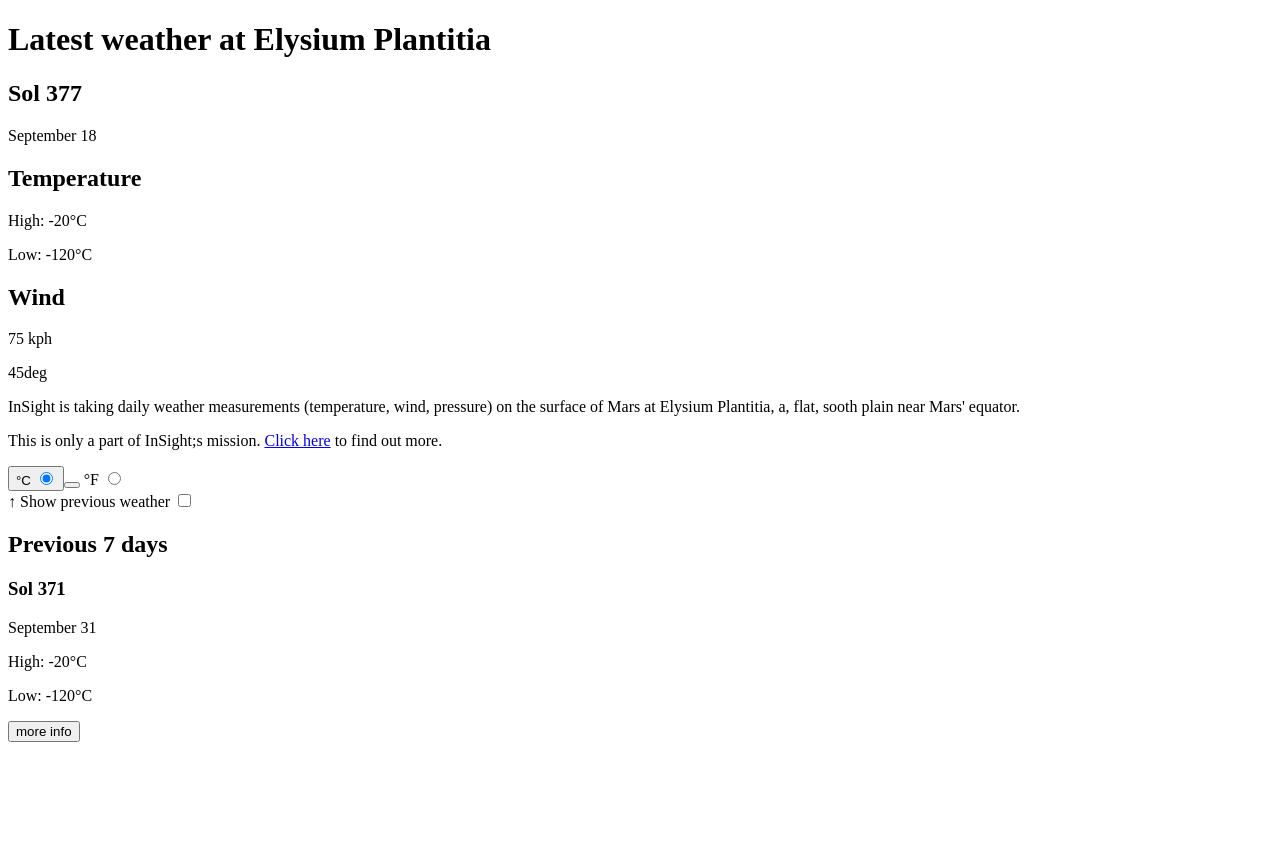
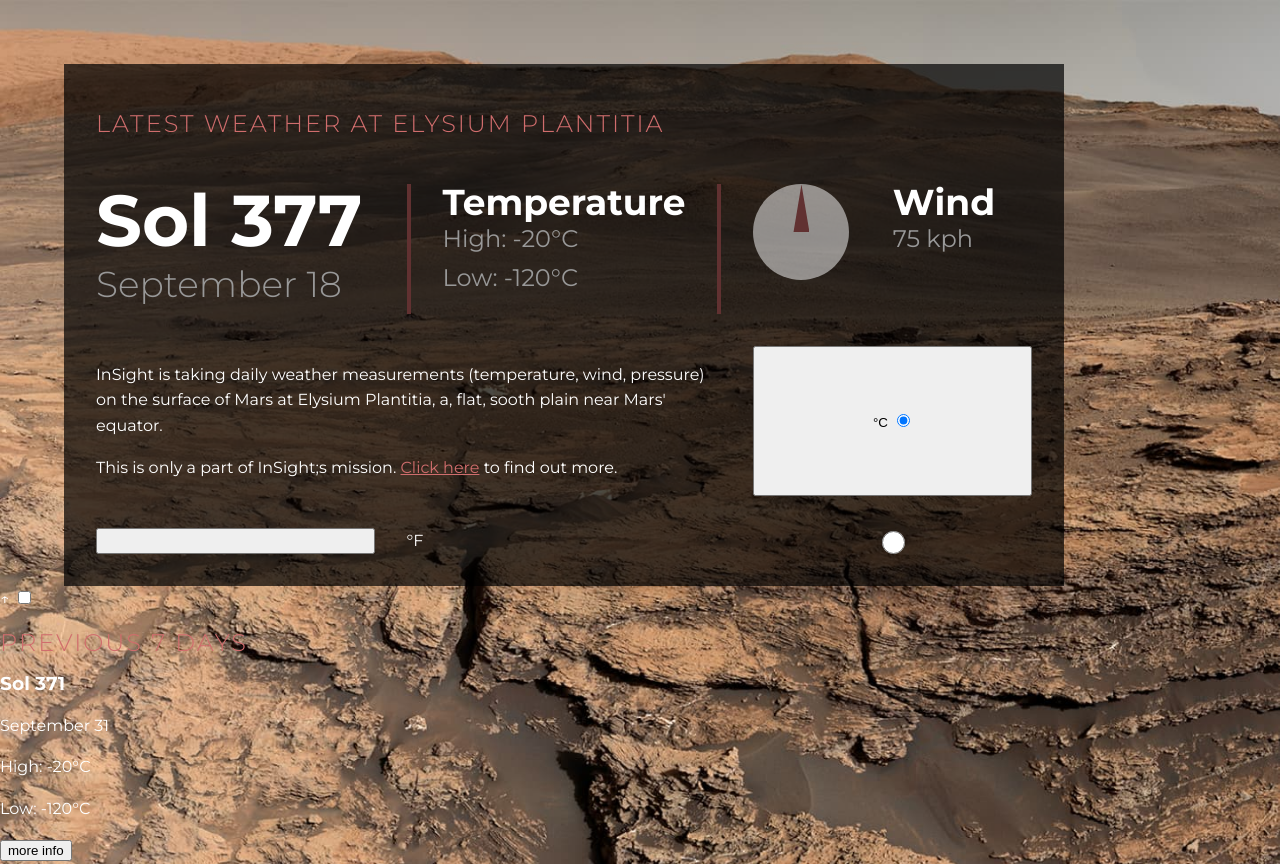
Before and after one commit to sidhlee/mars-weather-app, a website built with Parcel: page src/index.html in a window 1280 px wide. Before the commit the page ends 800 px from the top, so only its background shows below. Built offline with nearby package versions, Linux system fonts and the light colour scheme.

Commit message:
Add styles to dashboards

```diff
--- a/package.json
+++ b/package.json
@@ -4,7 +4,8 @@
   "main": "index.js",
   "license": "MIT",
   "devDependencies": {
-    "parcel-bundler": "^1.12.4"
+    "parcel-bundler": "^1.12.4",
+    "sass": "^1.26.3"
   },
   "scripts": {
     "start": "parcel src/index.html",
--- a/src/index.js
+++ b/src/index.js
@@ -0,0 +1 @@
+import "./styles/main.scss";
--- /dev/null
+++ b/src/styles/main.scss
@@ -0,0 +1,179 @@
+@import url("https://fonts.googleapis.com/css?family=Montserrat:300,400,500,700&display=swap");
+
+html {
+  box-sizing: border-box;
+}
+
+*,
+*::before,
+*::after {
+  box-sizing: inherit;
+}
+
+:root {
+  --fw-light: 300;
+  --fw-normal: 400;
+  --fw-semi: 500;
+  --fw-bold: 700;
+  --fz-h1: 1.5rem;
+  --fz-h2: 2.25rem;
+  --fz-body: 1rem;
+  --fz-xl: 4.5rem;
+  --cl-light: #fff;
+  --cl-gray: #989898;
+  --cl-dark: #444;
+  --cl-accent: #d06d6d;
+  --cl-accent-dark: #613131;
+}
+
+.sr-only:not(:focus):not(:active) {
+  overflow: hidden; // remove scroll, remove overflown
+  white-space: nowrap; // prevent wrapping (might create height)
+
+  // clip only applies to abs-positioned elements (abs|fixed)
+  position: absolute; // for clip to work
+  clip: rect(0 0 0 0); // clips instead of removing by hidden
+  clip-path: inset(50%); // works same as above, but more browser support
+
+  // clip fallback
+  height: 1px; // almost-remove (but don't)
+  width: 1px;
+}
+
+body {
+  margin: 0;
+  background-image: url(../images/mars.jpg);
+  background-size: cover;
+
+  font-family: "Montserrat", sans-serif;
+  color: var(--cl-light);
+  line-height: 1.6; // taller
+
+  // only because it's an SPA!
+  height: 100vh;
+  overflow: hidden;
+}
+
+h1,
+h2,
+h3 {
+  line-height: 1; // need shorter line-height for titles
+}
+
+a {
+  color: var(--cl-accent);
+
+  &:hover {
+    color: var(--cl-accent-dark);
+  }
+}
+
+.main-title {
+  font-size: var(--fz-h1);
+  font-weight: var(--fw-light);
+  text-transform: uppercase;
+  color: var(--cl-accent);
+  letter-spacing: 2px; // nice with headings
+  grid-column: 1 / -1; // whole row
+}
+
+.section-title {
+  font-size: var(--fz-h2);
+  font-weight: var(--fw-bold);
+  margin: 0; // text block elems have default margin-top|bottom : 1em
+}
+
+.section-title--date {
+  font-size: var(--fz-xl);
+}
+
+.reading {
+  font-size: var(--fz-h1);
+  margin: 0;
+  color: var(--cl-gray);
+}
+
+// main
+.mars-current-weather {
+  background: rgba(0, 0, 0, 0.7);
+  padding: 2em;
+  max-width: 1000px;
+  margin: 4em 0 0 4em; // ! not centering
+  display: grid;
+  grid-template-columns: repeat(3, 1fr);
+  gap: 2em;
+}
+
+.date {
+  grid-column: 1 / 2;
+  &__day {
+    font-size: var(--fz-h2);
+    margin: 0;
+    color: var(--cl-gray);
+    font-weight: var(--fw-light);
+  }
+}
+
+.temp {
+  // local CSS variable
+  --border: solid 0.25em var(--cl-accent-dark);
+  grid-column: 2 / 3;
+  border-left: var(--border);
+  border-right: var(--border);
+  // same as grid 'gap' to be consistent with the space before & after temp section.
+  padding: 0 2em;
+}
+
+.wind {
+  grid-column: 3 / 4;
+
+  display: grid;
+  grid-template-columns: repeat(2, 1fr);
+
+  align-self: start; // title and reading takes only the heights they need and align to the start of column
+  grid-template-rows: min-content 1fr; // 1st row(wind) will take the smallest possible space.
+
+  .section-title,
+  .reading {
+    grid-column: 2 / 3;
+  }
+
+  &__direction {
+    // make it span two rows created by assigning the same columns to title and reading
+    grid-row: 1 / span 2; // you can't have 1 / -1 here because we didn't predefine grid-template-rows
+    /* If you want circle | square this makes it easier to adjust the value in one place. */
+    --size: 6rem; // circle diameter
+    width: var(--size);
+    height: var(--size);
+    border-radius: 50%;
+    background-color: rgba(255, 255, 255, 0.5);
+    display: grid;
+    // when centering with grid:
+    place-items: center; // this will put arrow 1.5rem from the top
+  }
+
+  &__arrow {
+    /* update custom props with js to update the direction */
+    --direction: 0deg;
+    --size: 1rem;
+    // height: 3rem;
+    height: calc(
+      var(--size) * 3
+    ); // You can't use scss variable inside css functions (calc)
+    width: var(--size);
+    background: var(--cl-accent-dark);
+    // first point, second point, third point, ...
+    clip-path: polygon(50% 0%, 0% 100%, 100% 100%);
+    transform: translateY(-50%) // 50% of 3rem = 1.5rem to the top
+      rotate(var(--direction));
+    transform-origin: bottom center;
+  }
+}
+
+.info {
+  grid-column: 1 / 3;
+}
+
+.unit-toggle {
+  grid-column: 3 / 4;
+}
```
Also changed, not shown: src/index.html (+1 -1 lines), README.md (added), src/images/mars.jpg (added), 1 other file.
